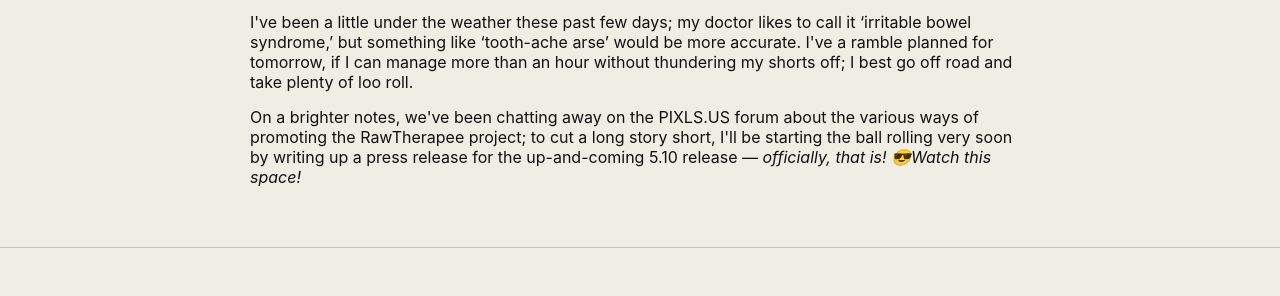
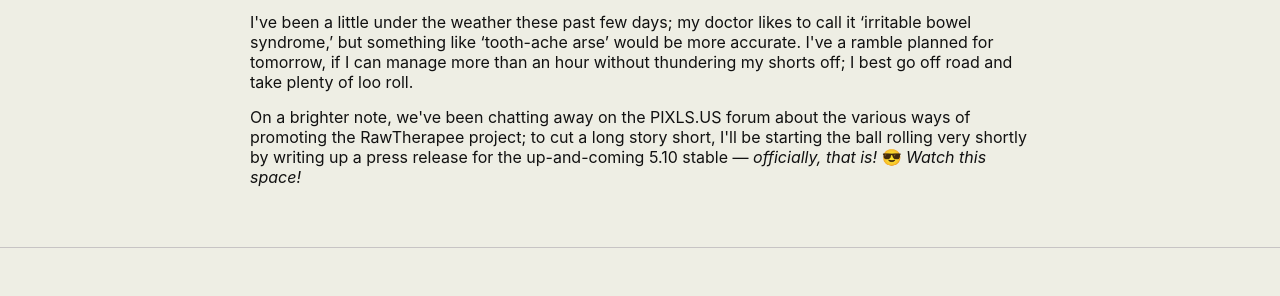
Before and after one commit to martbetz/martbetz.github.io, a Jekyll site: the page built from now.html, in a window 1280 px wide. Shown: the part 681-977 px from the top of the page. Built offline with Jekyll 4.4.1, drawn with Linux system fonts in a browser that asks for light colours.

Commit message:
Update now.html

```diff
--- a/now.html
+++ b/now.html
@@ -128,5 +128,5 @@
  </p>
 
 <p>
-On a brighter notes, we've been chatting away on the PIXLS.US forum about the various ways of promoting the RawTherapee project; to cut a long story short, I'll be starting the ball rolling very soon by writing up a press release for the up-and-coming 5.10 release — <i> officially, that is! 😎Watch this space!</i>
+On a brighter note, we've been chatting away on the PIXLS.US forum about the various ways of promoting the RawTherapee project; to cut a long story short, I'll be starting the ball rolling very shortly by writing up a press release for the up-and-coming 5.10 stable — <i> officially, that is!</i> 😎 <i>Watch this space!</i>
 </p>
```
